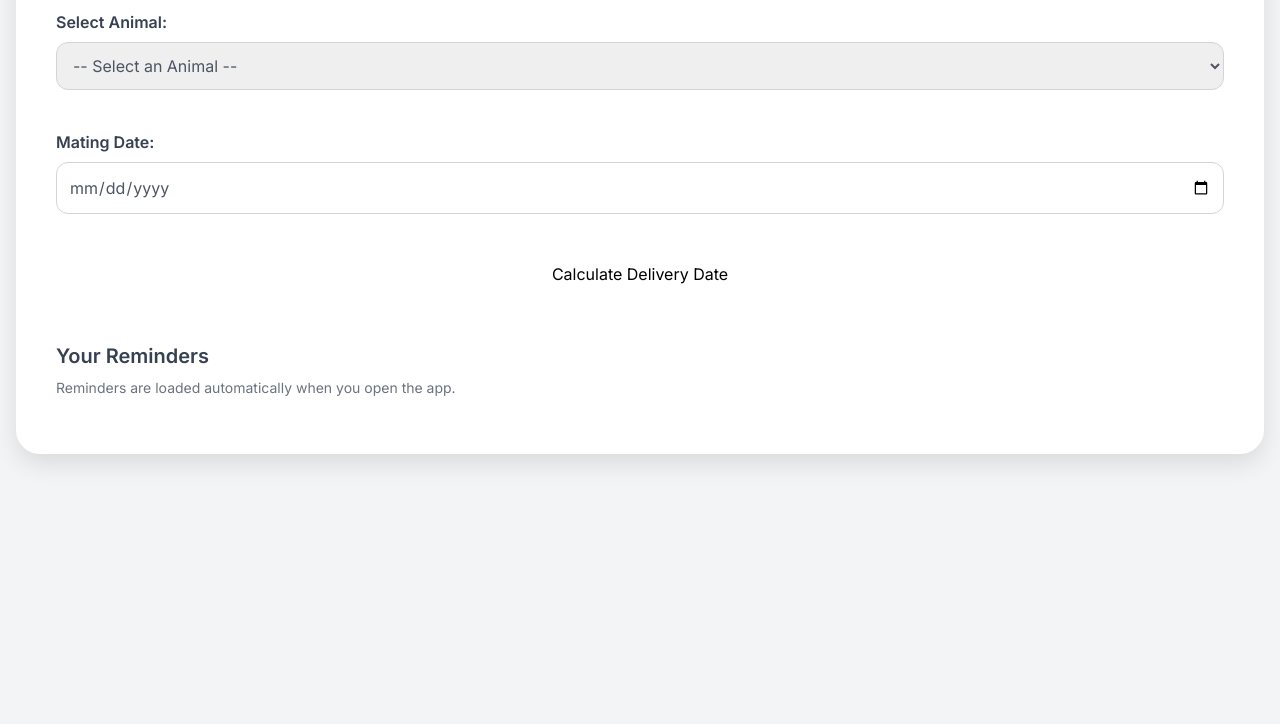
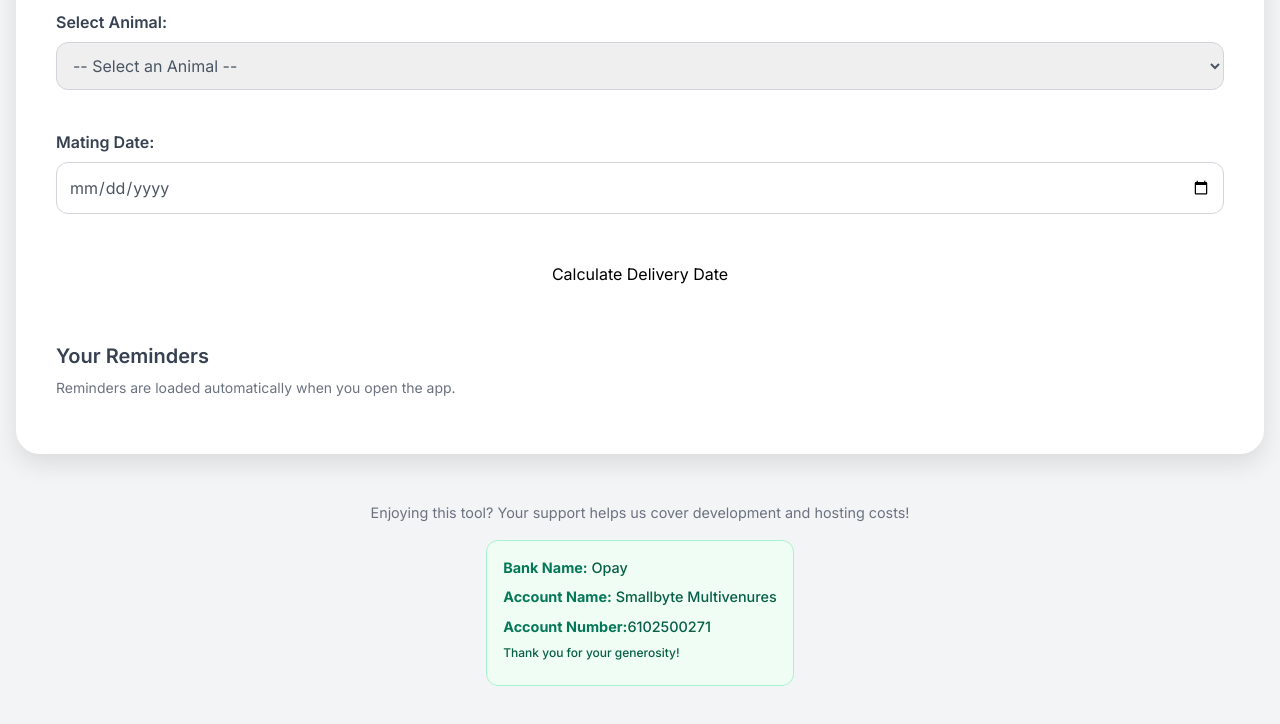
Before and after one commit to twonjee2002/agricmania, a plain HTML site: page index.html in a window 1280 px wide. Shown: the part 130-854 px from the top of the page. Before the commit the page ends 800 px from the top, so only its background shows below. Drawn offline with nearby package versions, Linux system fonts and the light colour scheme.

Commit message:
Update index.html
Added donation request to footer

```diff
--- a/index.html
+++ b/index.html
@@ -13,8 +13,9 @@
             font-family: 'Inter', sans-serif;
             background-color: #f3f4f6; /* Light gray background */
             display: flex;
-            justify-content: center;
-            align-items: flex-start; /* Align to start to prevent content from being too high */
+            flex-direction: column; /* Allow content and footer to stack */
+            justify-content: space-between; /* Push footer to the bottom */
+            align-items: center;
             min-height: 100vh;
             padding: 2rem 1rem; /* Add padding for mobile view */
             box-sizing: border-box;
@@ -27,6 +28,7 @@
             max-width: 500px;
             width: 100%;
             box-sizing: border-box;
+            margin-bottom: 2rem; /* Space between content and footer */
         }
         .input-group label {
             display: block;
@@ -149,6 +151,30 @@
         .modal-close-button:hover {
             color: #1f2937;
         }
+        .footer {
+            margin-top: auto; /* Pushes the footer to the bottom */
+            text-align: center;
+            padding: 1rem 0;
+            color: #6b7280;
+            font-size: 0.9rem;
+        }
+        .footer .donation-info {
+            background-color: #f0fdf4; /* Light green background for donation info */
+            border: 1px solid #a7f3d0; /* Green border */
+            padding: 1rem;
+            border-radius: 0.75rem;
+            margin-top: 1rem;
+            display: inline-block; /* To make it wrap content */
+            text-align: left; /* Align text inside to left */
+        }
+        .footer .donation-info p {
+            margin-bottom: 0.5rem;
+            color: #065f46; /* Darker green text */
+            font-weight: 500;
+        }
+        .footer .donation-info strong {
+            color: #047857; /* Even darker green for strong text */
+        }
     </style>
 </head>
 <body>
@@ -193,6 +219,19 @@
             <button id="clear-all-reminders-btn" class="mt-6 bg-red-500 hover:bg-red-600 hidden">Clear All Reminders</button>
         </div>
     </div>
+
+    <!-- Footer with Donation Details -->
+    <footer class="footer">
+        <p>Enjoying this tool? Your support helps us cover development and hosting costs!</p>
+        <div class="donation-info">
+            <p><strong>Bank Name:</strong> Opay</p>
+            <p><strong>Account Name:</strong> Smallbyte Multivenures</p>
+            <p><strong>Account Number:</strong>6102500271</p>
+            <!-- Add other payment details if needed, e.g., mobile money -->
+            <p class="mt-2 text-xs text-gray-600">Thank you for your generosity!</p>
+        </div>
+        <!-- IMPORTANT: Replace the placeholder details above with your actual bank information! -->
+    </footer>
 
     <!-- Reminder Modal -->
     <div id="reminder-modal-overlay" class="modal-overlay">
```
